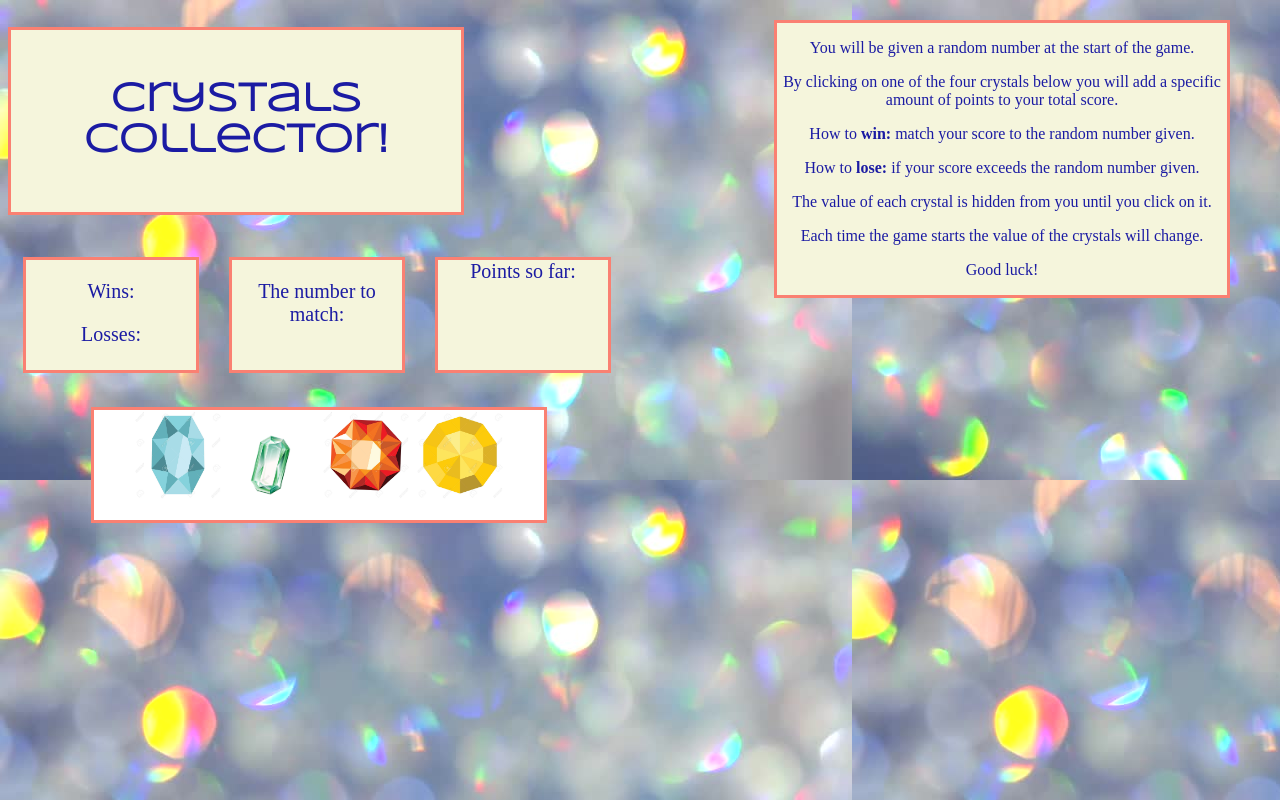
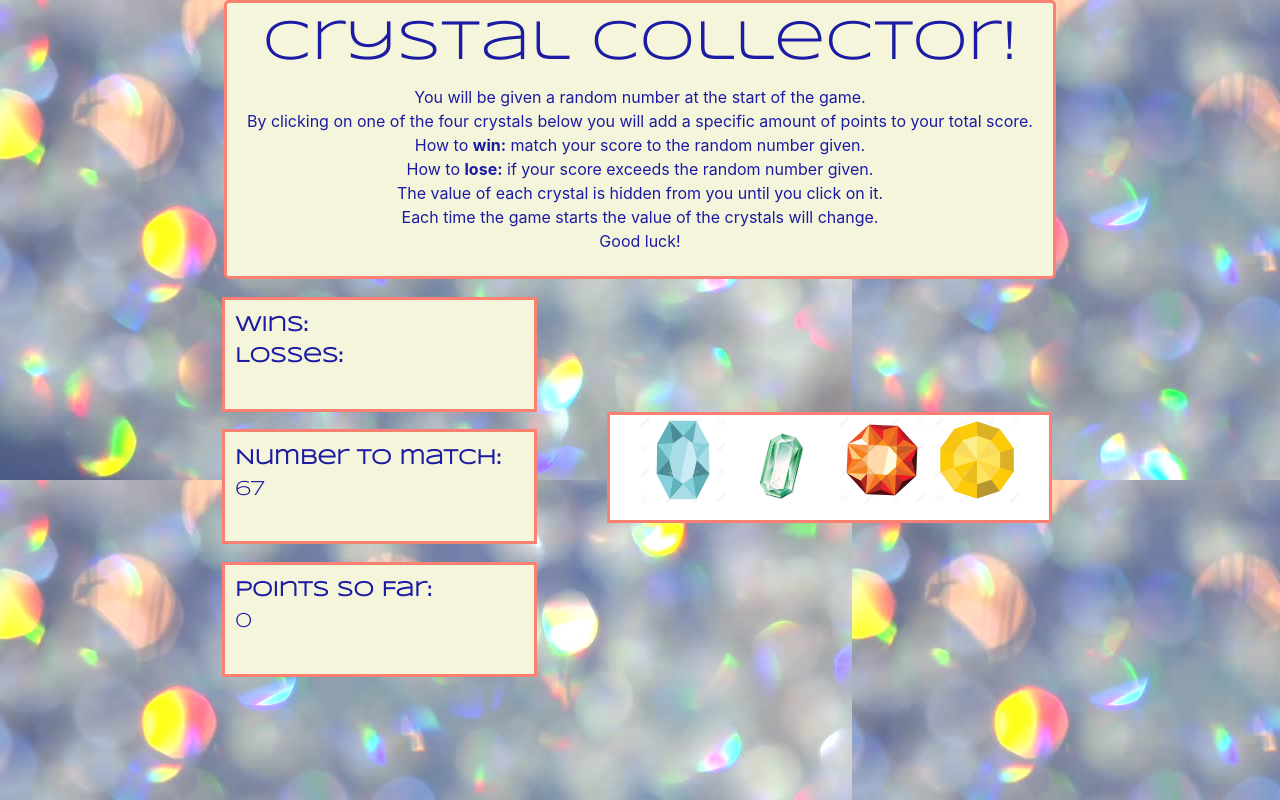
Before and after one commit to beatriz03/Crystal-Collector-Game, a plain HTML site: page index.html in a window 1280 px wide. Drawn offline with nearby package versions, Linux system fonts and the light colour scheme.

Commit message:
functions

```diff
--- a/Assets/CSS/style.css
+++ b/Assets/CSS/style.css
@@ -2,79 +2,39 @@ body {
     background: url("../images/shinyBackground.jpg");
   }
 
+.jumbotron {
+    color: rgb(27, 27, 163);
+    text-align: center;
+    border: 3px solid salmon;
+    background-color: beige;
+    padding: 7px;
+    width:75%;
+    margin:auto;
+}
 
-h1 {
+#title {
+    font-family: 'Syncopate', sans-serif;
+}
+
+#targetScore, #winsLosses, #yourScore {
+    font-family: 'Syncopate', sans-serif;
     color: rgb(27, 27, 163);
     border: 3px solid salmon;
     background-color: beige;
-    text-align: center;
-    padding: 50px 0;
-    width: 450px;
-    font-family: 'Syncopate', sans-serif;
-    font-size: 40px;
-}
-
-
-#instructions {
-    color: rgb(27, 27, 163);
-    border: 3px solid salmon;
-    background-color: beige;
-    text-align: center;
-    width: 450px;
-    float: right;
-    position: absolute;
-    right: 50px;
-    top: 20px;
-
-}
-
-
-#randomNumber {
-    color: rgb(27, 27, 163);
-    border: 3px solid salmon;
-    background-color: beige;
-    text-align: center;
-    width: 170px;
-    height: 110px;
-    margin: 15px;
-    float: left;
-    font-size: 20px;
-}
-
-#score {
-    color: rgb(27, 27, 163);
-    border: 3px solid salmon;
-    background-color: beige;
-    text-align: center;
-    width: 170px;
-    height: 110px;
-    margin: 15px;
-    float: left;
-    font-size: 20px;
-}
-
-
-#pointSoFar {
-    color: rgb(27, 27, 163);
-    border: 3px solid salmon;
-    background-color: beige;
-    text-align: center;
-    width: 170px;
-    height: 110px;
-    margin: 15px;
-    float: left;
-    font-size: 20px;
+    text-align: left;
+    width: 90%;
+    height: 115px;
+    font-size: 130%;
+    margin-left: 39%;
+    margin-top: 5%;
+    padding: 3%;
 }
 
 #crystals {
     border: 3px solid salmon;
     background-color: rgb(255, 255, 255);
     text-align: center;
-    margin: 15px;
-    width: 450px;
-    height: 110px;
-    float: left;
-    position: relative;
-    bottom: -150px;
-    left: -550px;
+    width: 100%;
+    height: 84%;
+    margin-left: 32%;
 }
--- a/Assets/Javascript/game.js
+++ b/Assets/Javascript/game.js
@@ -1,20 +1,102 @@
-var computerChoice = [18-120];
-var crystalValues = [1, 2, 3, 4, 5, 6, 7, 8, 9, 10, 11, 12]
-var randomNumber = 0;
-var wins = 0;
-var losses = 0;
+var crystal ={
+    blue:
+    {
+        name:'Blue',
+        value:0
+    },
+    green:
+    {
+        name:'Green',
+        value:0
+    },
+    red:
+    {
+        name:'Red',
+        value:0
+    },
+    yellow:
+    {
+        name:'Yellow',
+        value:0
+    }
+}
 
-    var randomNumber= document.getElementById("randomNumber-text");
-        var winsText = document.getElementById("wins-text");
-        var lossesText = document.getElementById("losses-text");
+var winCount=0;
+var lossCount=0;
+var currentScore=0;
+var targetScore=0;
+
+function getrandom(min, max) {
+    return Math.floor(Math.random() * (max - min +1)) +min;
+}
+
+function startGame() {
+    currentScore=0;
+
+//get new target score
+    targetScore = getrandom(19, 120);
+
+//generate random value for each crystal
+    crystal.blue.value = getrandom(1, 12);
+    crystal.green.value = getrandom(1, 12);
+    crystal.red.value = getrandom(1, 12);
+    crystal.yellow.value = getrandom(1, 12);
 
 
-    $(".bluecrystal").on("click", function() {
-        var randomNumber = randomNumber[Math.floor(Math.random() * randomNumber.length)];
+$('#yourScore').html('<strong>Points So Far: </strong><br>' + currentScore);
+$('#targetScore').html('<strong>Number to match: </strong><br>' + targetScore);
 
 
-       if (pointSoFar > randomNumber) {
-        losses++
-       } else if (pointsSoFar == randomNumber) {
-        wins++
-       }
+console.log('---------------');
+console.log('Target Score ' + targetScore);
+console.log('Blue: ' + crystal.blue.value + ' | Green: ' + crystal.green.value + ' | Red: ' + crystal.red.value + ' | Yellow: ' + crystal.yellow.value);
+console.log('---------------');
+}
+
+
+function addValues (crystal){
+    currentScore=currentScore + crystal.value;
+
+    $('#yourScore').html('<strong>Points So Far: </strong><br>' + currentScore);
+
+    checkWin();
+}
+
+function checkWin(){
+    if (currentScore > targetScore) {
+        alert('You lost!');
+        lossCount++;
+
+        $('#lossCount').html('<strong>Losses: </strong>' + lossCount);
+        startGame();
+    }
+
+
+    else if (currentScore == targetScore) {
+        alert('You win! Excellent crystal collecting!');
+        winCount++;
+
+        $('#winCount').html('<strong>Wins: </strong>' + winCount);
+        startGame();
+    }
+
+}
+
+
+startGame();
+
+    $('#bluecrystal').on('click', function() {
+        addValues(crystal.blue);
+    });
+
+    $('#greencrystal').on('click', function() {
+        addValues(crystal.green);
+    });
+
+    $('#redcrystal').on('click', function() {
+        addValues(crystal.red);
+    });
+
+    $('#yellowcrystal').on('click', function() {
+        addValues(crystal.yellow);
+    });
--- a/index.html
+++ b/index.html
@@ -4,57 +4,91 @@
 <head>
     <meta charset="UTF-8">
 
-    <title>Unit 4 Game</title>
-    <script src="game.js"></script>
-    <link rel="stylesheet" type="text/css" href="assets/css/style.css">
+    <title>Crystal Collector Game</title>
+
+    <!--Bootstrap CDN-->
+    <link rel="stylesheet" href="https://stackpath.bootstrapcdn.com/bootstrap/4.3.1/css/bootstrap.min.css"
+        integrity="sha384-ggOyR0iXCbMQv3Xipma34MD+dH/1fQ784/j6cY/iJTQUOhcWr7x9JvoRxT2MZw1T" crossorigin="anonymous">
+
+    <!--CSS Link-->
+    <link rel="stylesheet" type="text/css" href="Assets/CSS/style.css">
+
+    <!--Google fonts Link-->
     <link href="https://fonts.googleapis.com/css?family=Syncopate" rel="stylesheet">
 </head>
 
 <body>
+    <div class=container>
 
-    <h1>Crystals Collector!</h1>
+        <div class="jumbotron">
+            <h1 class="display-4" id='title'>Crystal Collector!</h1>
+            <p id="instructions">You will be given a random number at the start of the game.<br>
+                By clicking on one of the four crystals below you will add a specific amount of points to your total
+                score.<br>
+                How to <strong>win:</strong> match your score to the random number given.<br>
+                How to <strong>lose:</strong> if your score exceeds the random number given.<br>
+                The value of each crystal is hidden from you until you click on it.<br>
+                Each time the game starts the value of the crystals will change.<br>
+                Good luck!</p>
+        </div> <!-- end of jumbotron div -->
+    </div> <!-- end of jumbotron container -->
 
 
-                <div id="instructions">
-
-                    <p>You will be given a random number at the start of the game.</p>
-                    <p>By clicking on one of the four crystals below you will add a specific amount of points to your total score.</p>
-                    <p>How to <strong>win:</strong> match your score to the random number given.</p>
-                    <p>How to <strong>lose:</strong> if your score exceeds the random number given.</p>
-                    <p>The value of each crystal is hidden from you until you click on it.</p>
-                    <p>Each time the game starts the value of the crystals will change.</p>
-                    <p>Good luck!</p>
-
+    <div class=container>
+        <div class='row'>
+            <div class='col-lg-4'>
+                <div class='panel panel-primary'>
+                    <div id="winsLosses">
+                            <div id="winCount"><strong>Wins:</strong></div>
+                            <div id="lossCount"><strong>Losses:</strong></div>
+                    </div>
                 </div>
-
-                <div id="score">
-                        <p>Wins: </p>
-                        <p>Losses: </p>
-
-                </div>
+            </div>
+        </div>
+    </div><!-- end of score container -->
 
 
-                <div id="randomNumber">
-                    <p>The number to match:</p>
+    <div class=container>
+        <div class='row'>
+            <div class='col-lg-4'>
+                <div class='panel panel-primary'>
+                    <div id="targetScore">
+                    </div>
                 </div>
+            </div>
 
+            <div class='col-lg-5'>
+            <div id="crystals">
+                    <input type="image" src="Assets/Images/blueCrystal.jpg" class="rounded float-center" id="bluecrystal" style="width:90px" alt="blue crystal">
 
+                    <input type="image" src="Assets/Images/greenCrystal.png" class="rounded float-center" id="greencrystal" style="width:100px" alt="green crystal">
 
-                <div id ="pointSoFar"
-                    <p>Points so far:</p>
+                    <input type="image" src="Assets/Images/redCrystal.jpg" class="rounded float-center" id="redcrystal" style="width:90px" alt="red crystal">
+
+                    <input type="image" src="Assets/Images/yellowCrystal.jpg" class="rounded float-center" id="yellowcrystal" style="width:90px" alt="yellow crystal">
+
+                </div> <!-- end of crystals div -->
+            </div> <!-- end of crystals col-lg div -->
+        </div><!-- end of randomNumber & crystals row -->
+    </div><!-- end of randomNumber & crystals container -->
+
+    <div class=container>
+        <div class='row'>
+            <div class='col-lg-4'>
+                <div class='panel panel-primary'>
+                    <div id="yourScore">
+                    </div>
                 </div>
+            </div>
+        </div>
+    </div><!-- end of points so far container -->
 
-                <div id="crystals">
-                    <input type="image" src="Assets/Images/blueCrystal.jpg" class="rounded float-left" class="bluecrystal" style="width:90px" alt="blue crystal">
-                    <input type="image" src="Assets/Images/greenCrystal.png" class="rounded float-left" style="width:90px" alt="green crystal">
-                    <input type="image" src="Assets/Images/redCrystal.jpg" class="rounded float-left" style="width:90px" alt="red crystal">
-                    <input type="image" src="Assets/Images/yellowCrystal.jpg" class="rounded float-left" style="width:90px" alt="yellow crystal">
+    <!--JQuery Link-->
+    <script src="https://code.jquery.com/jquery-3.4.1.js"></script>
 
-                </div>
-
-
-
-
+    <!--JavaScript Link-->
+    <script src="Assets/Javascript/game.js"></script>
 
 </body>
+
 </html>
```
Also changed, not shown: 1 other file.
